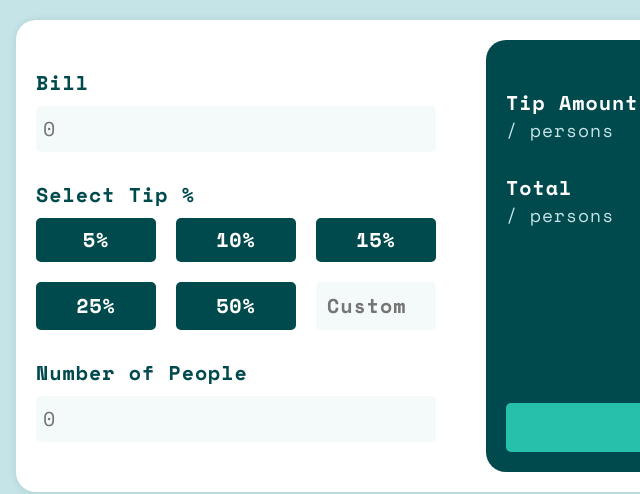
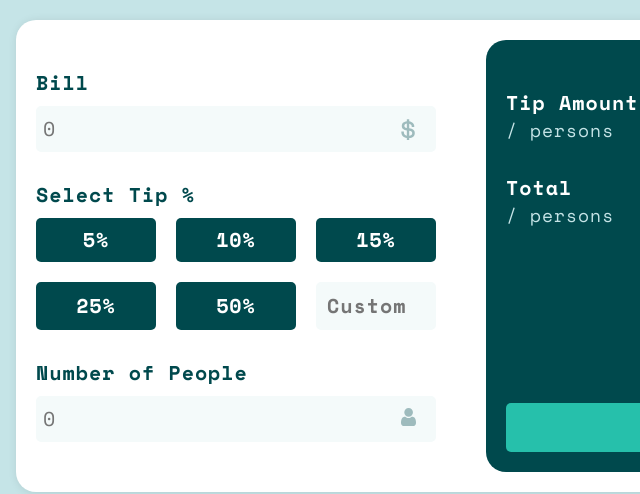
Before and after one commit to freetart/FEM-tip-calculator-app, a website built with Parcel: page src/index.html in a window 1280 px wide. Shown: the part 225-719 px from the top of the page, 179-819 px from the left. Built offline with nearby package versions, Linux system fonts and the light colour scheme.

Commit message:
added icons to inputs

```diff
--- a/src/index.html
+++ b/src/index.html
@@ -20,6 +20,11 @@
           <div class="form-control">
             <label class="form-control__label">Bill</label>
             <input class="form-control__input" type="number" placeholder="0" />
+            <img
+              class="form-control__icon"
+              src="./images/icon-dollar.svg"
+              alt="dollar icon"
+            />
           </div>
           <!-- form control -->
           <div class="form-control">
@@ -41,6 +46,11 @@
           <div class="form-control">
             <label class="form-control__label">Number of People</label>
             <input class="form-control__input" type="number" placeholder="0" />
+            <img
+              class="form-control__icon"
+              src="./images/icon-person.svg"
+              alt="person icon"
+            />
           </div>
         </div>
         <div class="calculator__right">
--- a/src/scss/main.scss
+++ b/src/scss/main.scss
@@ -25,6 +25,7 @@
     margin: 3rem 0;
     display: flex;
     flex-direction: column;
+    position: relative;
 
     &__label {
       @include headingStyles;
@@ -48,6 +49,14 @@
       &:focus {
         border: 0.2rem solid color(lightGrayishCyan-100);
       }
+    }
+
+    &__icon {
+      width: 1.5rem;
+      position: absolute;
+      top: 4.8rem;
+      right: 2rem;
+      pointer-events: none;
     }
 
     &--right {
@@ -74,6 +83,12 @@
 
       &--btn {
         background-color: color(veryDarkCyan);
+
+        &:hover,
+        &:focus {
+          background-color: color(lightGrayishCyan-100);
+          color: color(veryDarkCyan);
+        }
       }
 
       &--custom {
```
Also changed, not shown: dist/icon-dollar.e6e6a224.svg (added), dist/icon-person.78f8b717.svg (added), dist/index.html, 2 other files.
